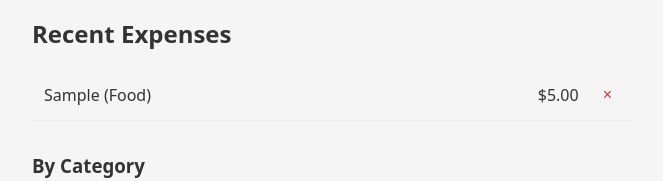
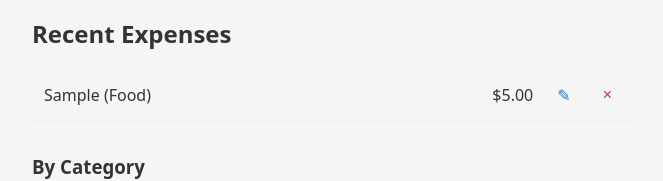
Before and after one commit to Vanna-Gio/personal-finance-tracker, a React (Create React App) app: page / in a window 1280 px wide. Both pictures are taken after typing "Sample", "5" into the empty fields and a click on the button "Add Expense". Shown: the part 574-755 px from the top of the page, without its empty margins (308-971 px from the left). Built offline with nearby package versions, Linux system fonts and the light colour scheme.

Commit message:
Added edit functionality per expense with inline form

```diff
--- a/src/App.tsx
+++ b/src/App.tsx
@@ -62,6 +62,13 @@ function App() {
       setExpenses(expenses.filter((exp) => exp.id !== id));
     }
   }
+
+  const handleEdit = (updatedExpense: Expense) => {
+    setExpenses(
+      expenses.map((exp) => exp.id === updatedExpense.id ? updatedExpense : exp)
+    );
+  };
+
   return (
     <div className="app-container">
       <h1>Personal Finance Tracker</h1>
@@ -92,7 +99,9 @@ function App() {
      <button onClick={handleClearAll} className="clear-button">Clear All Expenses</button>
 
       <h2>Recent Expenses</h2>
-      <ExpenseList expenses={expenses} onDelete={handleDelete} />
+      <ExpenseList expenses={expenses}
+                    onDelete={handleDelete}
+                    onEdit={handleEdit} />
 
       {Object.keys(categorySummary).length > 0 && (
         <div style={{ marginTop: '32px'}}>
--- a/src/components/ExpenseList.tsx
+++ b/src/components/ExpenseList.tsx
@@ -1,4 +1,5 @@
-import React from "react";
+import { useState } from "react";
+
 
 //Define the shape of one expense (typeScript type)
 type Expense = {
@@ -12,34 +13,129 @@ type Expense = {
 interface ExpenseListProps {
     expenses: Expense[];
     onDelete: (id: number) => void; // new prop
+    onEdit: (updateExpense: Expense) => void;
 }
 
-function ExpenseList({ expenses, onDelete }: ExpenseListProps) {
+function ExpenseList({ expenses, onDelete, onEdit }: ExpenseListProps) {
+    const [editingId, setEditingId] = useState<number | null>(null);
+    const [editDescription, setEditDescription] = useState('');
+    const [editAmount, setEditAmount] = useState('');
+    const [editCategory, setEditCategory] = useState('');
+
+    const startEdit = (expense: Expense) => {
+        setEditingId(expense.id);
+        setEditDescription(expense.description);
+        setEditAmount(expense.amount.toString());
+        setEditCategory(expense.category);
+
+    };
+    const cancelEdit = () => {
+        setEditingId(null);
+        setEditDescription('');
+        setEditAmount('');
+        setEditCategory('');
+    }
+
+    const saveEdit = (id: number) => {
+        if(!editDescription.trim() || !editAmount || Number(editAmount) <= 0) {
+            alert('Description and positive amount required.');
+            return;
+        };
+        const updated ={
+            id,
+            description:editDescription.trim(),
+            amount: Number(editAmount),
+            category: editCategory,
+        };
+
+        onEdit(updated);
+        cancelEdit();
+    };
+
+
+
     return (
         <ul >
             {expenses.map((expense) =>(
                 <li className="expense-item"
                     key={expense.id}
                     >
-                        <span>{expense.description} ({expense.category})</span>
-                        <div style={{ display: 'flex', alignItems: 'center', gap: '16px'}}>
-                            <span className= {expense.amount > 0 ? 'positive': 'negative'}>
+                    {editingId === expense.id ? (
+                        <>
+                            <input
+                                type="text"
+                                value={editDescription}
+                                onChange={(e) => setEditDescription(e.target.value)}
+                                style={{ flex: 1, marginRight: '8px'}}
+                                />
+                            <input
+                                type="number"
+                                value={editAmount}
+                                onChange={(e) => setEditAmount(e.target.value)}
+                                style={{ width: '100px', marginRight: '8px'}}
+                                />
+                            <select
+                                    value={editCategory}
+                                    onChange={(e) => setEditCategory(e.target.value)}
+                                    style={{ marginRight: '8px' }}
+                                >
+                                    <option value="Food">Food</option>
+                                    <option value="Transport">Transport</option>
+                                    <option value="Entertainment">Entertainment</option>
+                                    <option value="Other">Other</option>
+                            </select>
+                            <button
+                                onClick={() => saveEdit(expense.id)}
+                                style={{ marginRight: '8px', background: '#2e7d32', color: 'white', border: 'none', padding: '4px 8px', borderRadius: '4px'}}
+                                >
+                                    save
+                                </button>
+                            <button
+                                onClick={cancelEdit}
+                                style={{ background: '#757575', color: 'white', border: 'none', padding: '4px 8px', borderRadius: '4px' }}
+                            >
+                                Cancel
+                            </button>
+
+                        </>
+                    ) : (
+                        <>
+                            <span style={{ flex: 1 }}>
+                                {expense.description} ({expense.category})
+                            </span>
+                            <div style={{ display: 'flex', alignItems: 'center', gap: '16px' }}>
+                                <span className={expense.amount > 0 ? 'positive' : 'negative'}>
                                 ${expense.amount.toFixed(2)}
-                            </span>
-                            <button
+                                </span>
+                                <button
+                                onClick={() => startEdit(expense)}
+                                style={{
+                                    background: 'none',
+                                    border: 'none',
+                                    color: '#1976d2',
+                                    cursor: 'pointer',
+                                    fontSize: '16px',
+                                    padding: '4px 8px',
+                                }}
+                                >
+                                ✎
+                                </button>
+                                <button
                                 onClick={() => onDelete(expense.id)}
                                 style={{
                                     background: 'none',
                                     border: 'none',
                                     color: '#d32f2f',
                                     cursor: 'pointer',
-
                                     fontSize: '16px',
-                                    padding: '4px 8px'
+                                    padding: '4px 8px',
                                 }}
-                                > ×
+                                >
+                                ×
                                 </button>
-                        </div>
+                            </div>
+                        </>
+                    )}
 
                 </li>
             ))}
```
